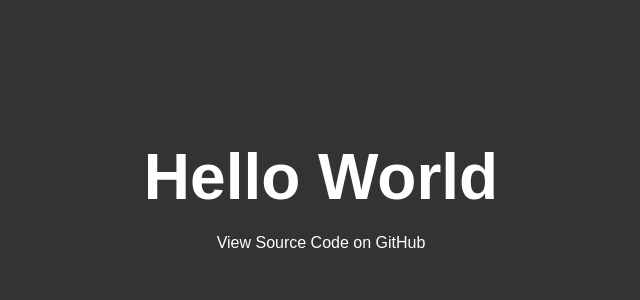
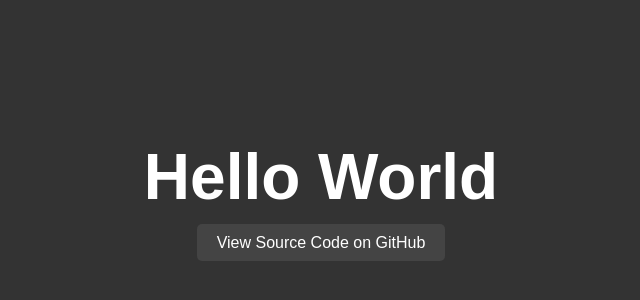
Before and after one commit to sounny/hello, a plain HTML site: page index.html in a window 1280 px wide. Shown: the part 196-496 px from the top of the page, without its empty margins (319-959 px from the left). Drawn offline with Linux system fonts and the light colour scheme.

Commit message:
Update styles.css

```diff
--- a/styles.css
+++ b/styles.css
@@ -23,15 +23,17 @@ p {
     margin-top: 20px; /* add some space between the heading and the link */
 }
 
-a {
-    color: #ffffff; /* change link color to white */
-    text-decoration: none; /* remove the default underline */
+.button {
+    background-color: #444; /* dark gray button background */
+    color: #ffffff; /* white text color */
+    border: none; /* remove default border */
+    padding: 10px 20px; /* add some padding to make it look like a button */
+    font-size: 16px; /* adjust font size */
+    cursor: pointer; /* change cursor to pointer */
+    text-decoration: none; /* remove underline */
+    border-radius: 5px; /* add some rounded corners */
 }
 
-a:visited {
-  color: #ffffff; /* make visited links white too */
+.button:hover {
+    background-color: #555; /* darker gray on hover */
 }
-
-a:hover {
-    text-decoration: underline; /* add underline on hover for better accessibility */
-}
```
